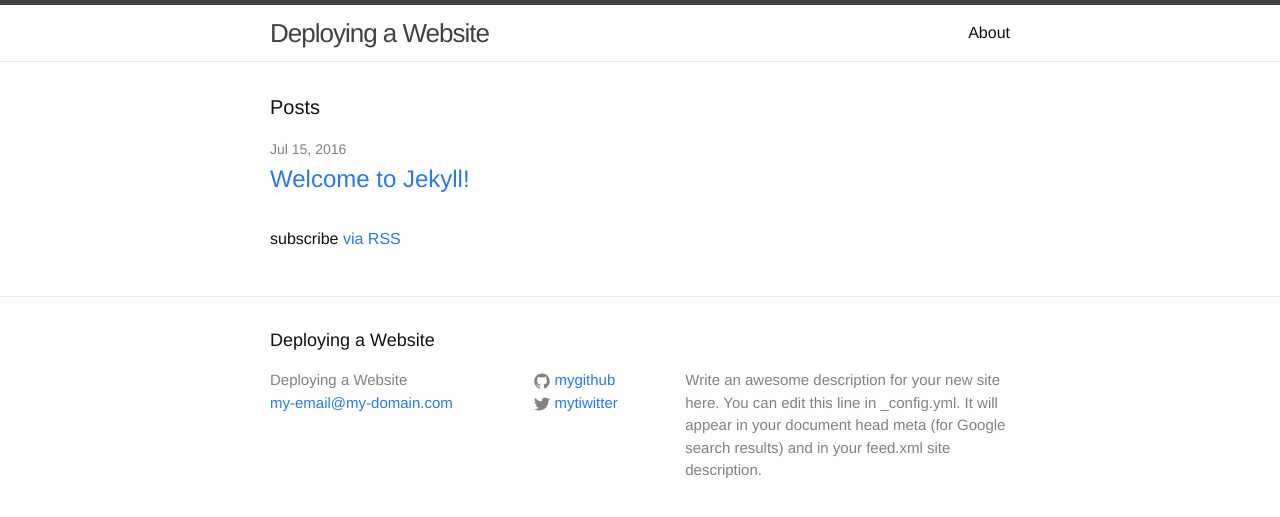
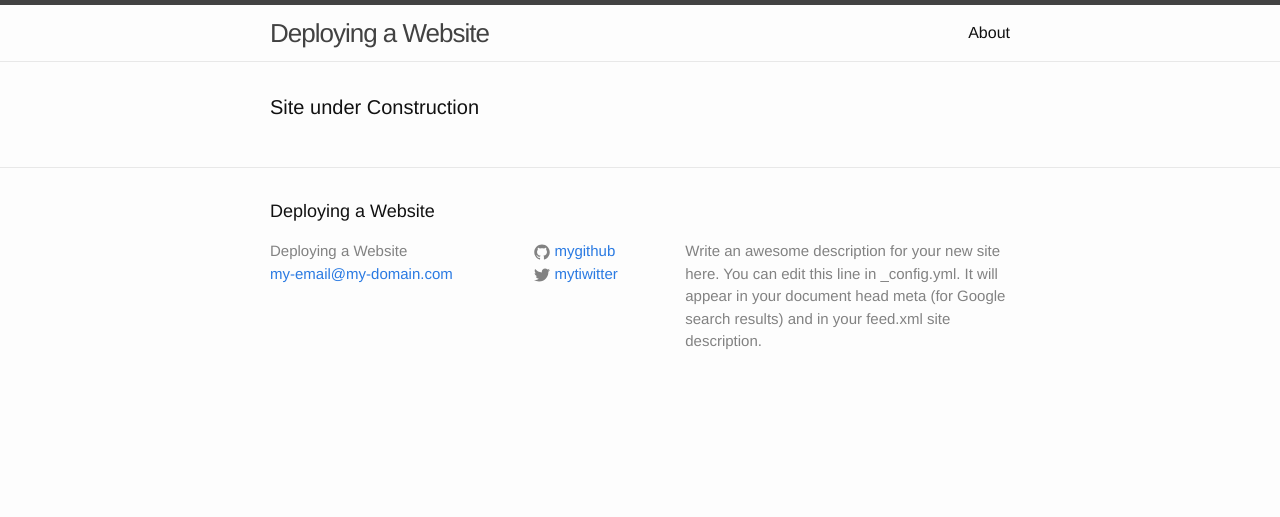
Before and after one commit to carlinmarx/carlinmarx.github.io, a Jekyll site: the page built from index.html, in a window 1280 px wide. Shown: the top 517 px of the page. Built offline with Jekyll 4.4.1, drawn with Linux system fonts in a browser that asks for light colours.

Commit message:
Sitio bajo construcción
Sitio bajo construcción

```diff
--- a/index.html
+++ b/index.html
@@ -4,20 +4,7 @@
 
 <div class="home">
 
-  <h1 class="page-heading">Posts</h1>
+  <h1 class="page-heading">Site under Construction</h1>
 
-  <ul class="post-list">
-    {% for post in site.posts %}
-      <li>
-        <span class="post-meta">{{ post.date | date: "%b %-d, %Y" }}</span>
-
-        <h2>
-          <a class="post-link" href="{{ post.url | prepend: site.baseurl }}">{{ post.title }}</a>
-        </h2>
-      </li>
-    {% endfor %}
-  </ul>
-
-  <p class="rss-subscribe">subscribe <a href="{{ "/feed.xml" | prepend: site.baseurl }}">via RSS</a></p>
 
 </div>
```
